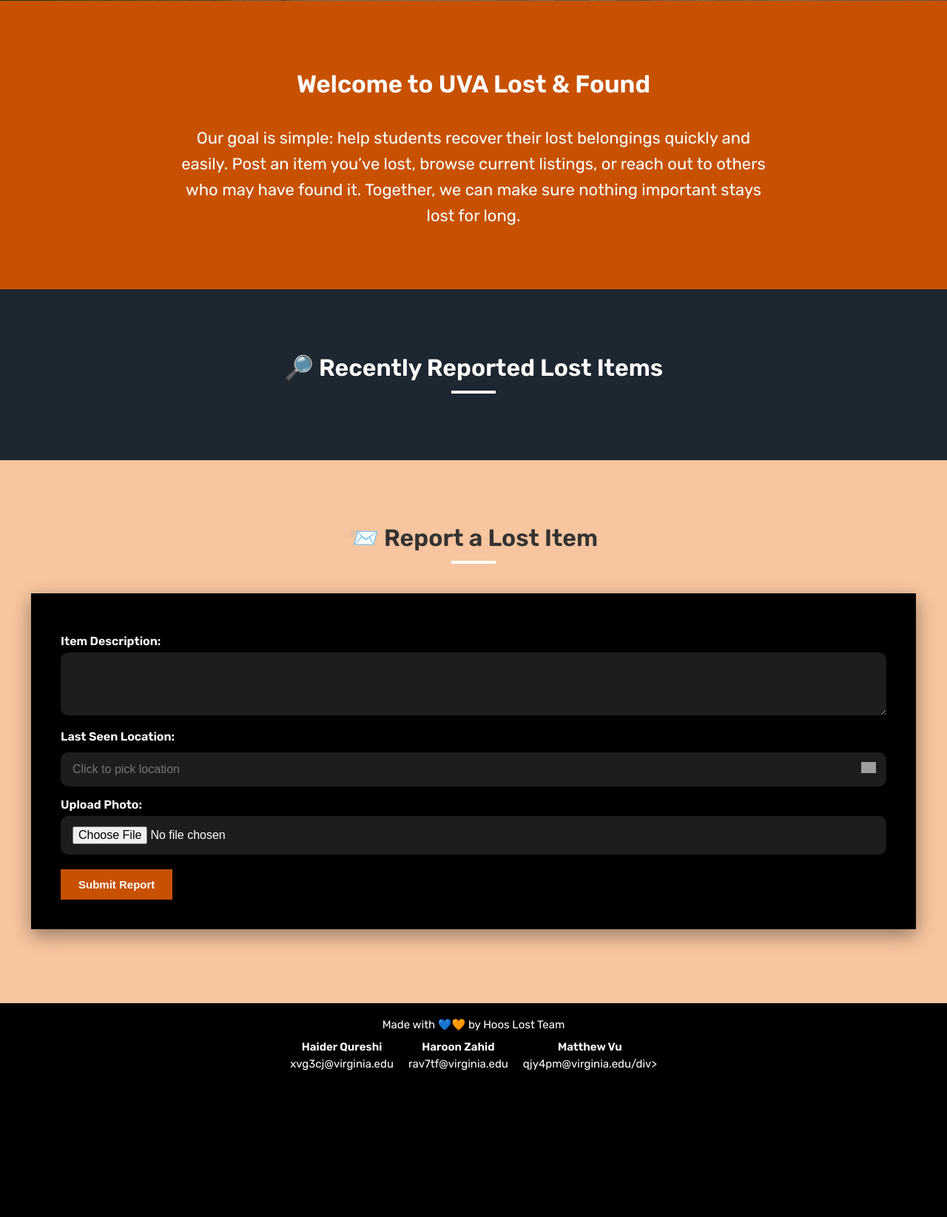
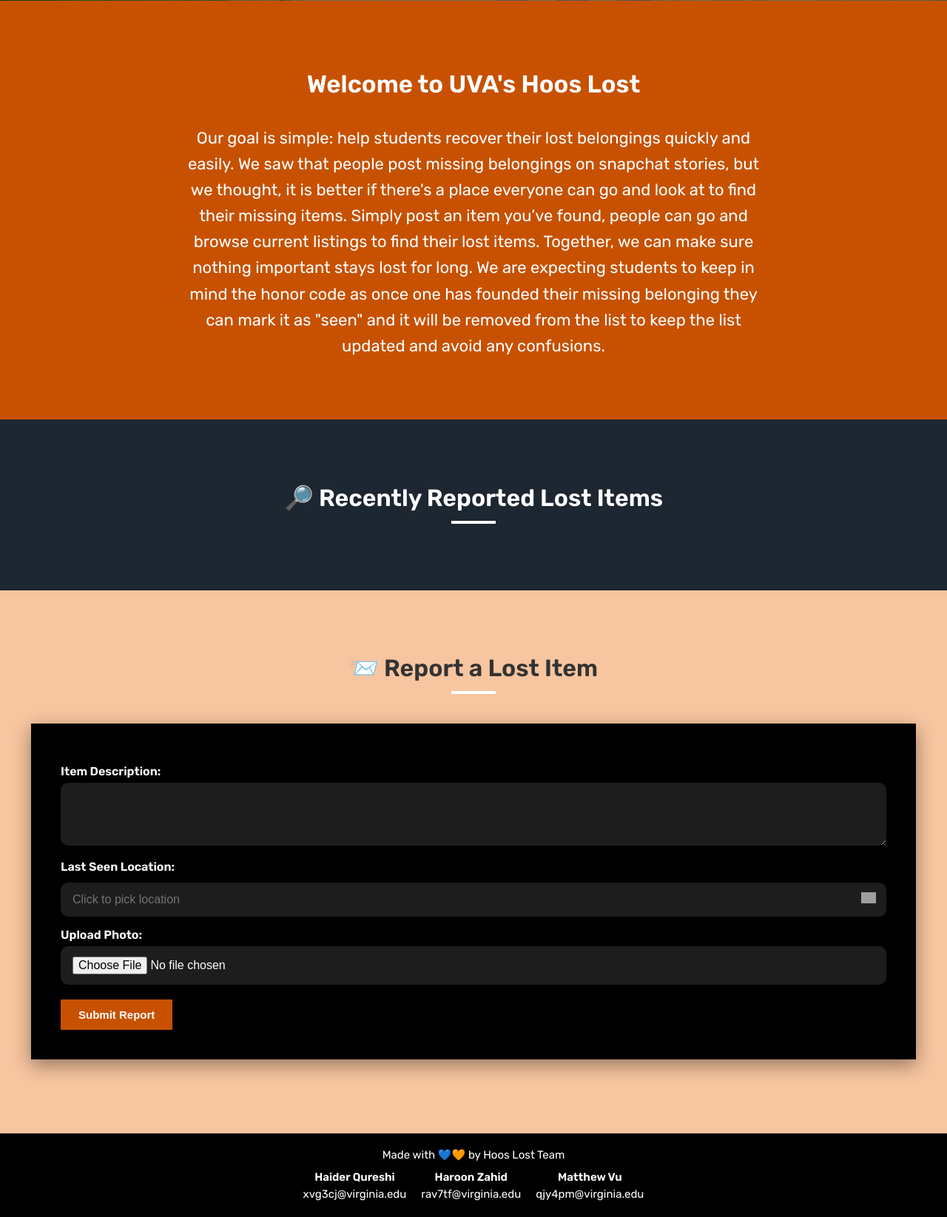
Before and after one commit to haider67795/HooHacks25, a Flask app: page / in a window 1280 px wide. Shown: the part 397-2042 px from the top of the page at 74% size. Before the commit the page ends 1844 px from the top, so only its background shows below. Run offline with Flask 3, Linux system fonts and the light colour scheme; data that the repository does not hold is empty; grey boxes are pictures that could not be loaded.

Commit message:
Updated the description

```diff
--- a/templates/index.html
+++ b/templates/index.html
@@ -371,12 +371,13 @@ form button:hover {
 
   <section class="intro-section">
     <div class="intro-text">
-      <h2>Welcome to UVA Lost & Found</h2>
+      <h2>Welcome to UVA's Hoos Lost</h2>
       <p>
-        Our goal is simple: help students recover their lost belongings quickly and easily.
-        Post an item you’ve lost, browse current listings, or reach out to others who may have found it.
-        Together, we can make sure nothing important stays lost for long.
-      </p>
+        Our goal is simple: help students recover their lost belongings quickly and easily. We saw that people post missing belongings on snapchat stories, but
+        we thought, it is better if there's a place everyone can go and look at to find their missing items. Simply post an item you’ve found, people can go and browse current listings to find their lost items.
+        Together, we can make sure nothing important stays lost for long. We are expecting students to keep in mind the honor code as once one has founded their missing belonging they can mark it as "seen" and
+        it will be removed from the list to keep the list updated and avoid any confusions.
+    </p>
     </div>
   </section>
 
@@ -418,7 +419,7 @@ form button:hover {
     <div class="contacts">
       <div><strong>Haider Qureshi</strong><br>xvg3cj@virginia.edu</div>
       <div><strong>Haroon Zahid</strong><br>rav7tf@virginia.edu</div>
-      <div><strong>Matthew Vu</strong><br>qjy4pm@virginia.edu/div>
+      <div><strong>Matthew Vu</strong><br>qjy4pm@virginia.edu</div>
     </div>
   </footer>
 
@@ -648,4 +649,3 @@ document.getElementById('report-form').addEventListener('submit', function (e) {
     };
   </script>
 </body>
-</html>
```
